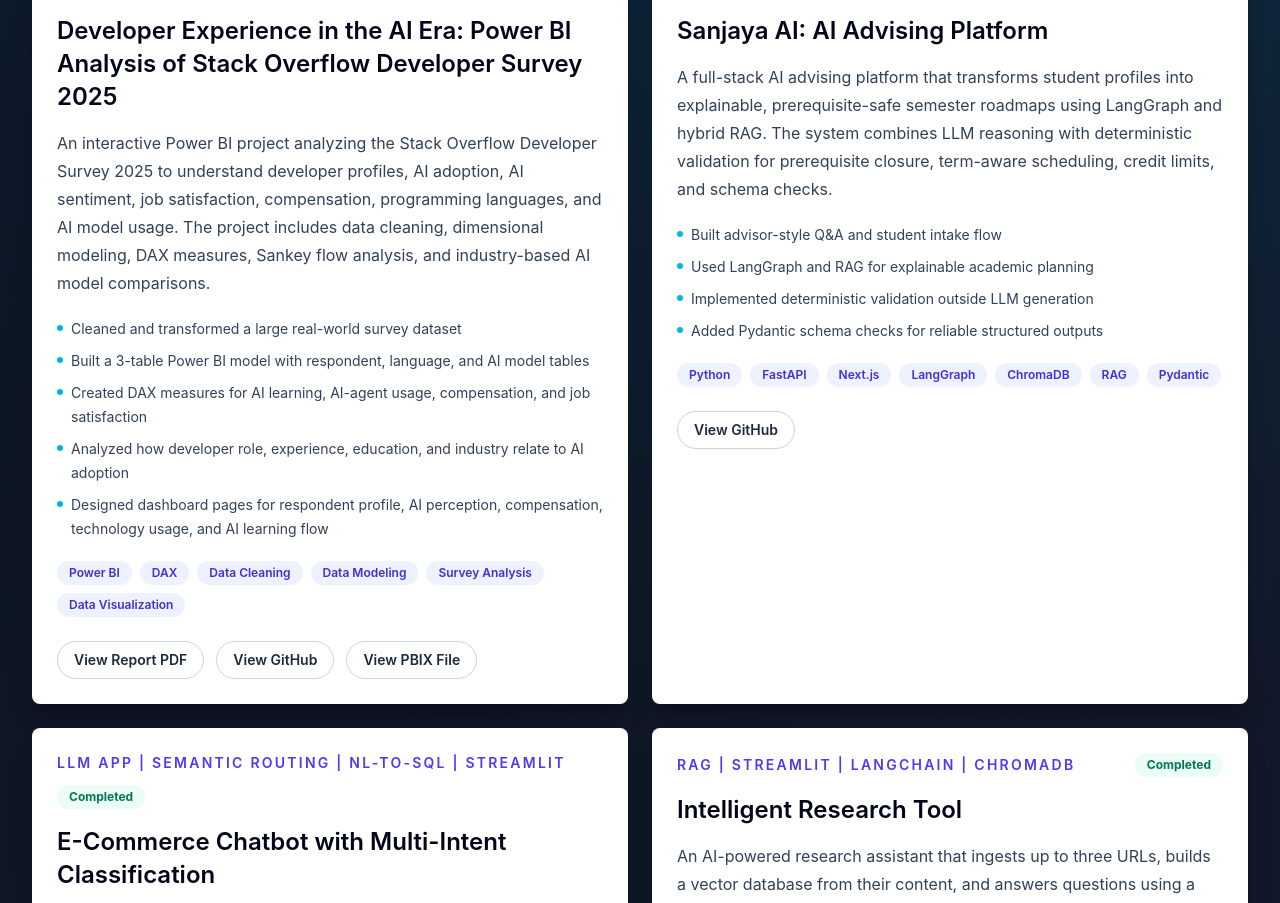
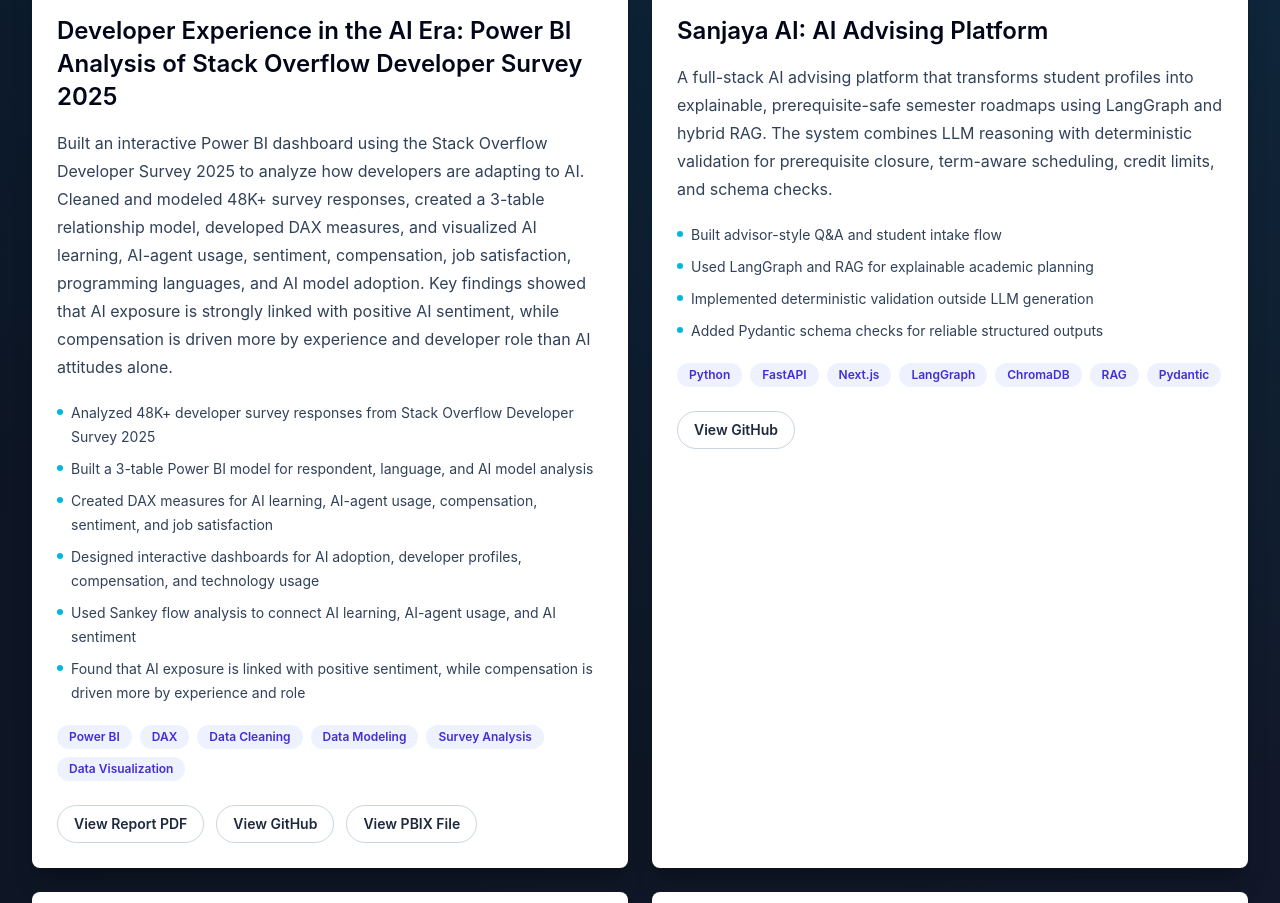
Before and after one commit to Abhitar3/abhinav-portfolio, a React (Vite) app: page / in a window 1280 px wide. Shown: the part 2260-3163 px from the top of the page. Built offline with nearby package versions, Linux system fonts and the light colour scheme.

Commit message:
Refine Power BI project insights

```diff
--- a/src/data/projects.js
+++ b/src/data/projects.js
@@ -4,13 +4,14 @@
     category: 'Power BI | Data Analytics | AI Adoption Analysis',
     status: 'Completed',
     description:
-      'An interactive Power BI project analyzing the Stack Overflow Developer Survey 2025 to understand developer profiles, AI adoption, AI sentiment, job satisfaction, compensation, programming languages, and AI model usage. The project includes data cleaning, dimensional modeling, DAX measures, Sankey flow analysis, and industry-based AI model comparisons.',
+      'Built an interactive Power BI dashboard using the Stack Overflow Developer Survey 2025 to analyze how developers are adapting to AI. Cleaned and modeled 48K+ survey responses, created a 3-table relationship model, developed DAX measures, and visualized AI learning, AI-agent usage, sentiment, compensation, job satisfaction, programming languages, and AI model adoption. Key findings showed that AI exposure is strongly linked with positive AI sentiment, while compensation is driven more by experience and developer role than AI attitudes alone.',
     features: [
-      'Cleaned and transformed a large real-world survey dataset',
-      'Built a 3-table Power BI model with respondent, language, and AI model tables',
-      'Created DAX measures for AI learning, AI-agent usage, compensation, and job satisfaction',
-      'Analyzed how developer role, experience, education, and industry relate to AI adoption',
-      'Designed dashboard pages for respondent profile, AI perception, compensation, technology usage, and AI learning flow',
+      'Analyzed 48K+ developer survey responses from Stack Overflow Developer Survey 2025',
+      'Built a 3-table Power BI model for respondent, language, and AI model analysis',
+      'Created DAX measures for AI learning, AI-agent usage, compensation, sentiment, and job satisfaction',
+      'Designed interactive dashboards for AI adoption, developer profiles, compensation, and technology usage',
+      'Used Sankey flow analysis to connect AI learning, AI-agent usage, and AI sentiment',
+      'Found that AI exposure is linked with positive sentiment, while compensation is driven more by experience and role',
     ],
     skills: ['Power BI', 'DAX', 'Data Cleaning', 'Data Modeling', 'Survey Analysis', 'Data Visualization'],
     links: [
```
